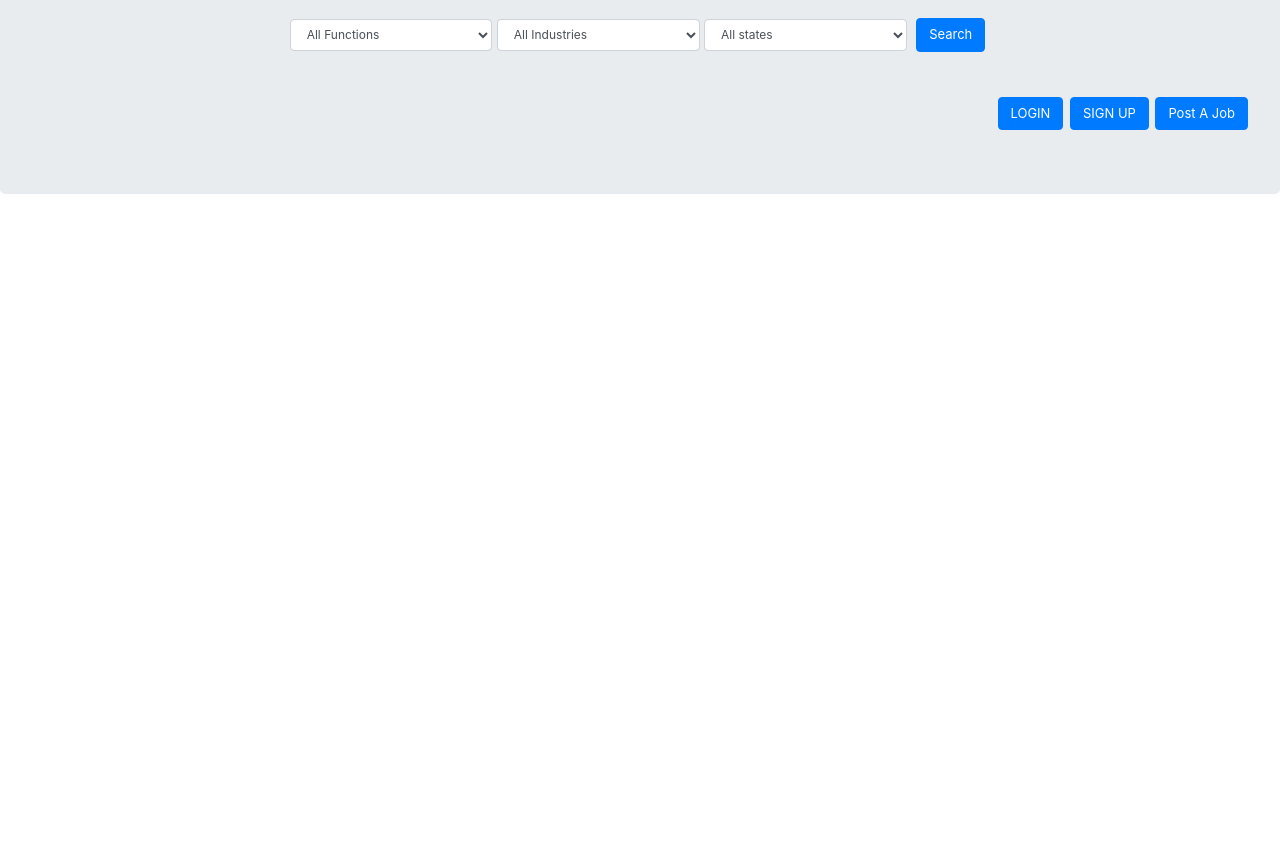
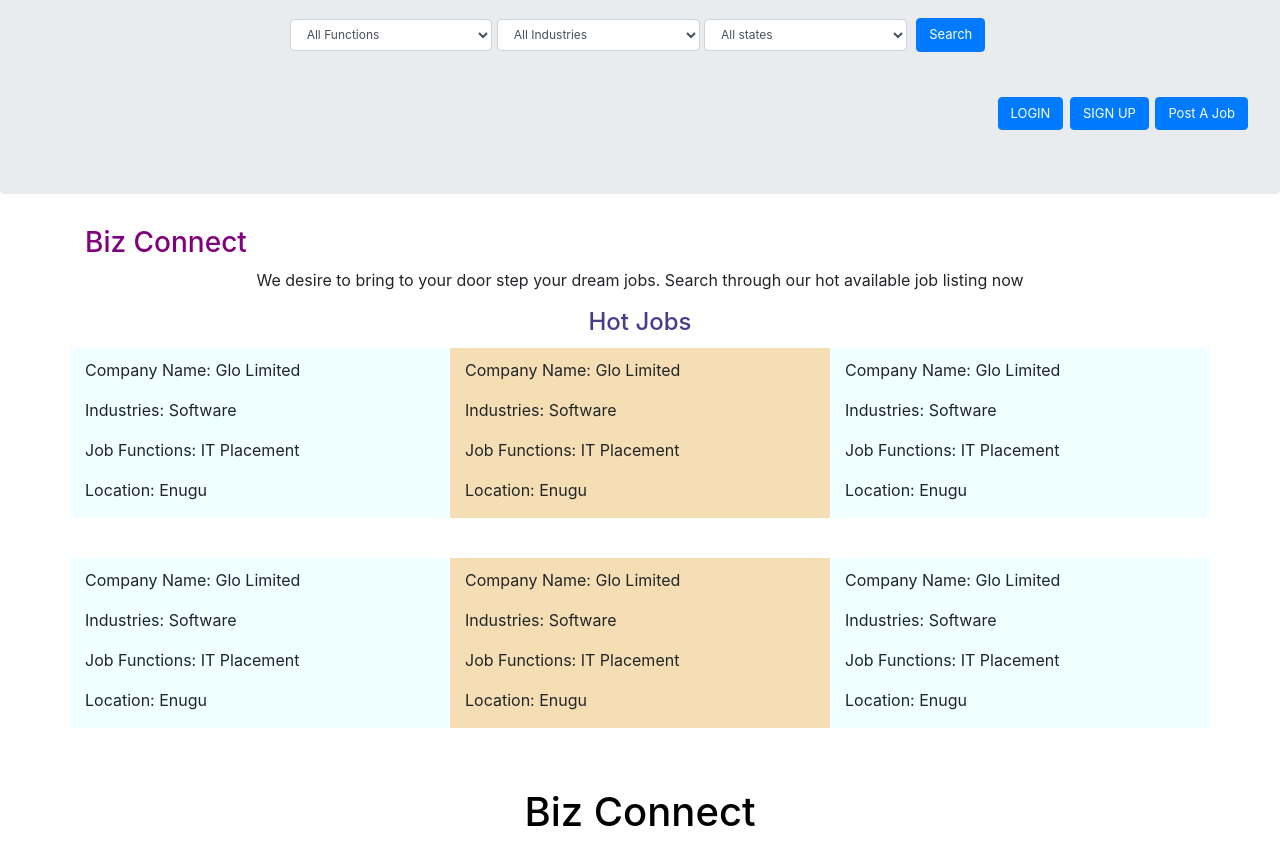
Before and after one commit to vallyugo/job-list-platform, a website: page index.html in a window 1280 px wide. Shown: the part 197-1041 px from the top of the page. Before the commit the page ends 800 px from the top, so only its background shows below. Drawn offline with nearby package versions, Linux system fonts and the light colour scheme.

Commit message:
Body section with sample Jobs

```diff
--- a/index.html
+++ b/index.html
@@ -106,6 +106,98 @@
 
     </div>
 
+
+
+
+
+
+
+    <div class="container" style="margin-bottom: 60px">
+        <h3 style="text-align: left; color: purple">Biz Connect</h3>
+        <p style="text-align: center">We desire to bring to your door step your dream jobs. Search through our hot
+            available job listing now</p>
+        <h4 style="text-align: center; color:darkslateblue; margin-bottom: 12px">Hot Jobs</h4>
+
+        <div class="row" style="margin-bottom: 40px">
+            <div class="col-sm-4" style="background-color:azure;">
+                <p style="margin-top: 10px">Company Name: Glo Limited</p>
+                <p>Industries: Software</p>
+                <p>Job Functions: IT Placement</p>
+                <p>Location: Enugu</p>
+
+
+            </div>
+            <div class="col-sm-4" style="background-color: wheat;">
+                <p style="margin-top: 10px">Company Name: Glo Limited</p>
+                <p>Industries: Software</p>
+                <p>Job Functions: IT Placement</p>
+                <p>Location: Enugu</p>
+
+
+
+            </div>
+            <div class="col-sm-4" style="background-color: azure;">
+                <p style="margin-top: 10px">Company Name: Glo Limited</p>
+                <p>Industries: Software</p>
+                <p>Job Functions: IT Placement</p>
+                <p>Location: Enugu</p>
+
+
+            </div>
+
+        </div>
+
+
+
+
+
+
+
+        <div class="row" style="margin-bottom: 40px">
+            <div class="col-sm-4" style="background-color:azure;">
+                <p style="margin-top: 10px">Company Name: Glo Limited</p>
+                <p>Industries: Software</p>
+                <p>Job Functions: IT Placement</p>
+                <p>Location: Enugu</p>
+
+
+            </div>
+            <div class="col-sm-4" style="background-color: wheat;">
+                <p style="margin-top: 10px">Company Name: Glo Limited</p>
+                <p>Industries: Software</p>
+                <p>Job Functions: IT Placement</p>
+                <p>Location: Enugu</p>
+
+
+
+            </div>
+            <div class="col-sm-4" style="background-color: azure;">
+                <p style="margin-top: 10px">Company Name: Glo Limited</p>
+                <p>Industries: Software</p>
+                <p>Job Functions: IT Placement</p>
+                <p>Location: Enugu</p>
+
+
+            </div>
+
+        </div>
+    </div>
+
+    <h1 style="text-align: center; color: black">Biz Connect</h1>
+
+
+
+
+
+
+
+
+
+
+
+
+
+
     <script src="https://code.jquery.com/jquery-3.3.1.slim.min.js"
         integrity="sha384-q8i/X+965DzO0rT7abK41JStQIAqVgRVzpbzo5smXKp4YfRvH+8abtTE1Pi6jizo"
         crossorigin="anonymous"></script>
```
